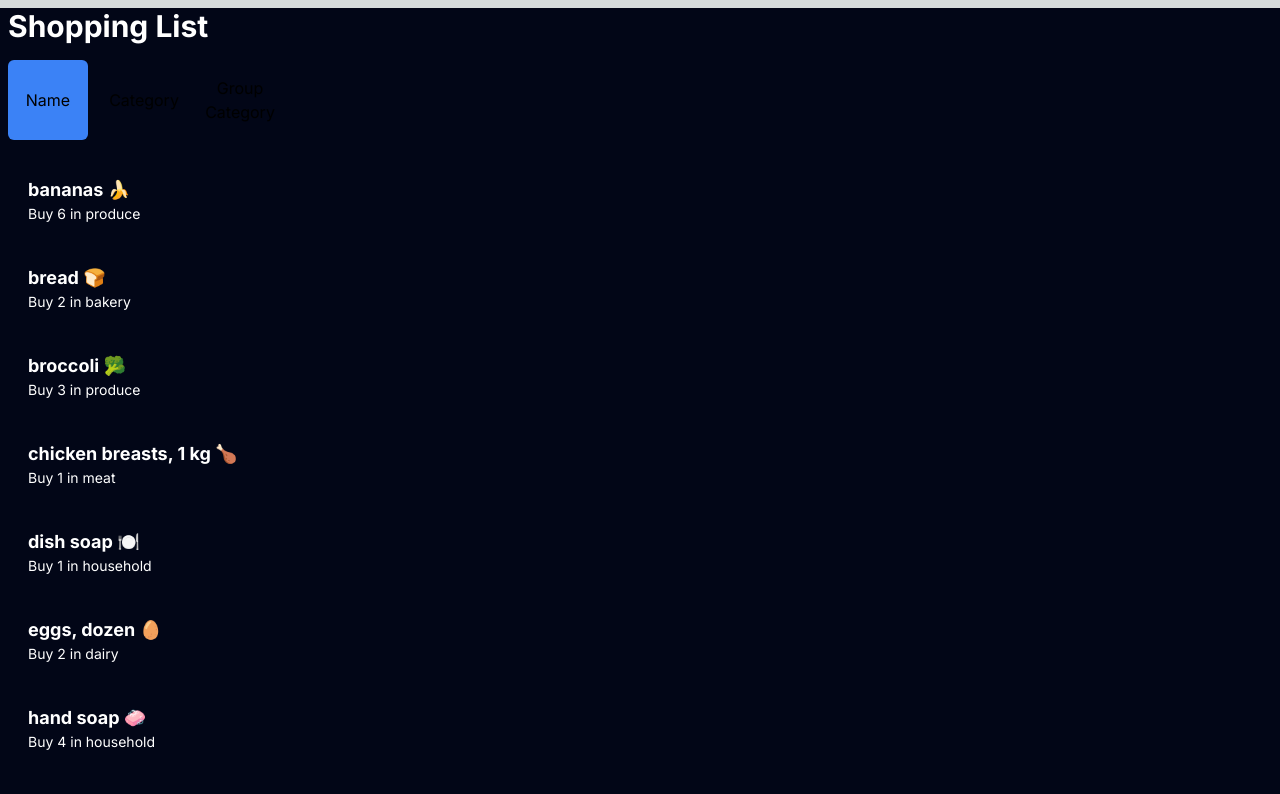
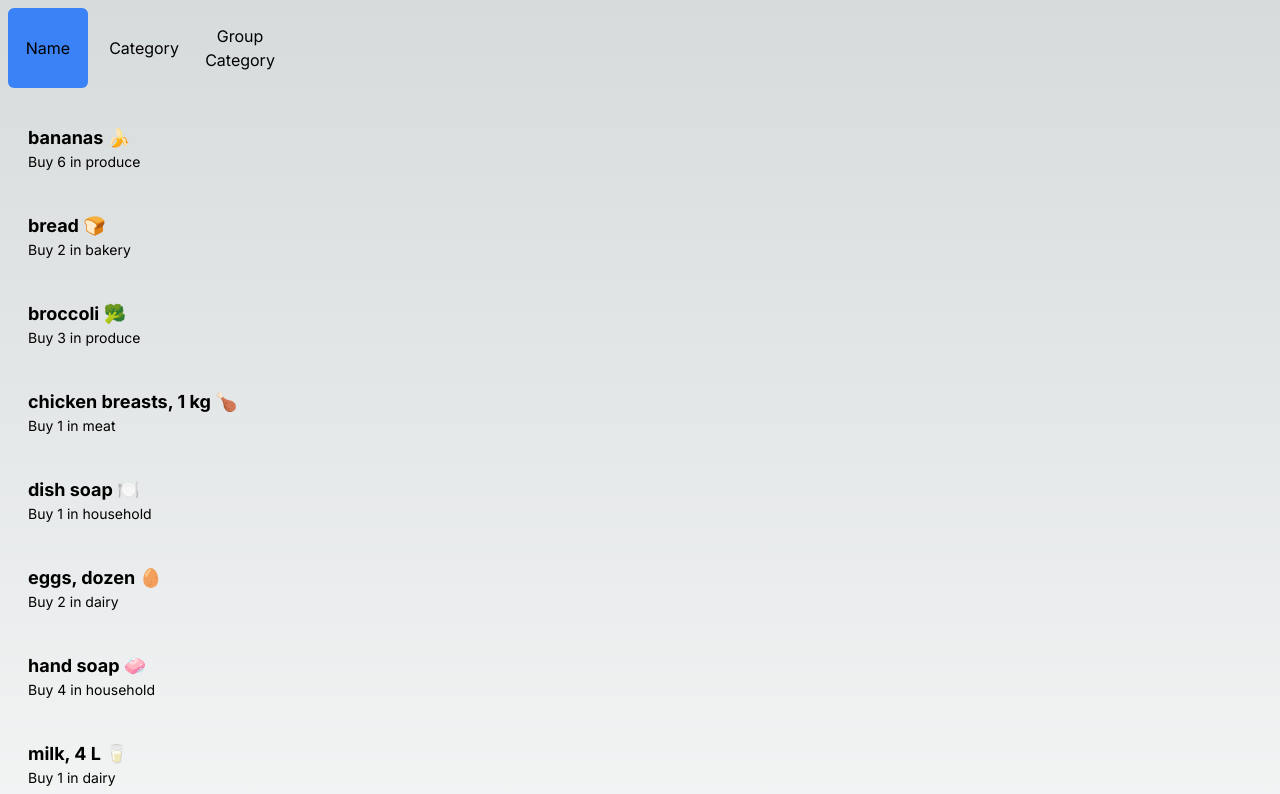
Before and after one commit to Gurleen537/cprg306-assignments, a Next.js app: page /week-5 in a window 1280 px wide. Shown: the top 794 px of the page. Built offline with nearby package versions, Linux system fonts and the light colour scheme.

Commit message:
Update page.js

```diff
--- a/app/week-5/page.js
+++ b/app/week-5/page.js
@@ -3,15 +3,12 @@ import ItemList from './item-list.js';
 export default function Page() {
 
   return (
-    <main className="bg-slate-950 text-white">
-  <h1 className="text-3xl m-2 font-bold">Shopping List</h1>
-  <main>
+    <main>
         <ItemList  />
 
     </main>
 
-  <ItemList />
-</main>
+
 
 
 
```
